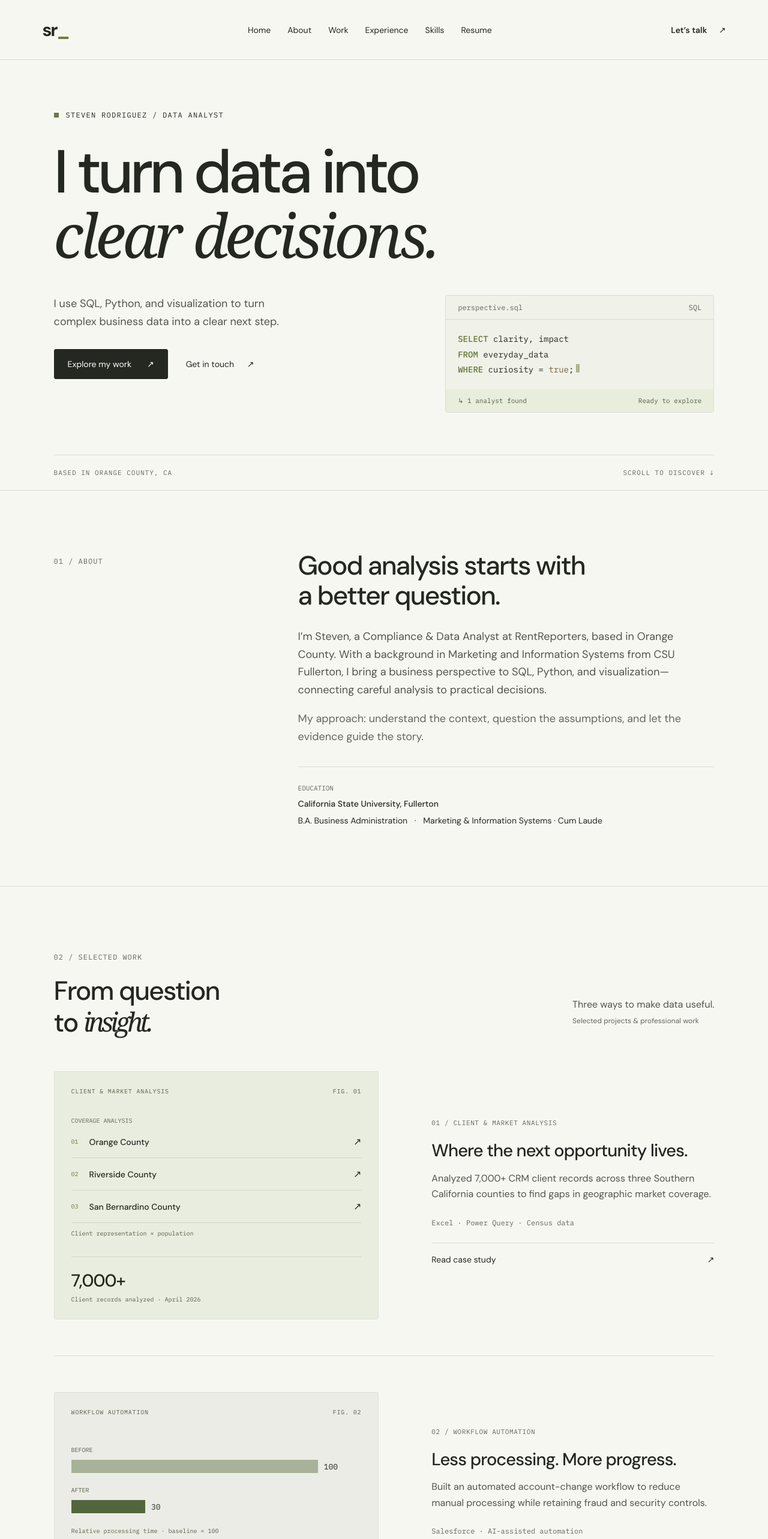
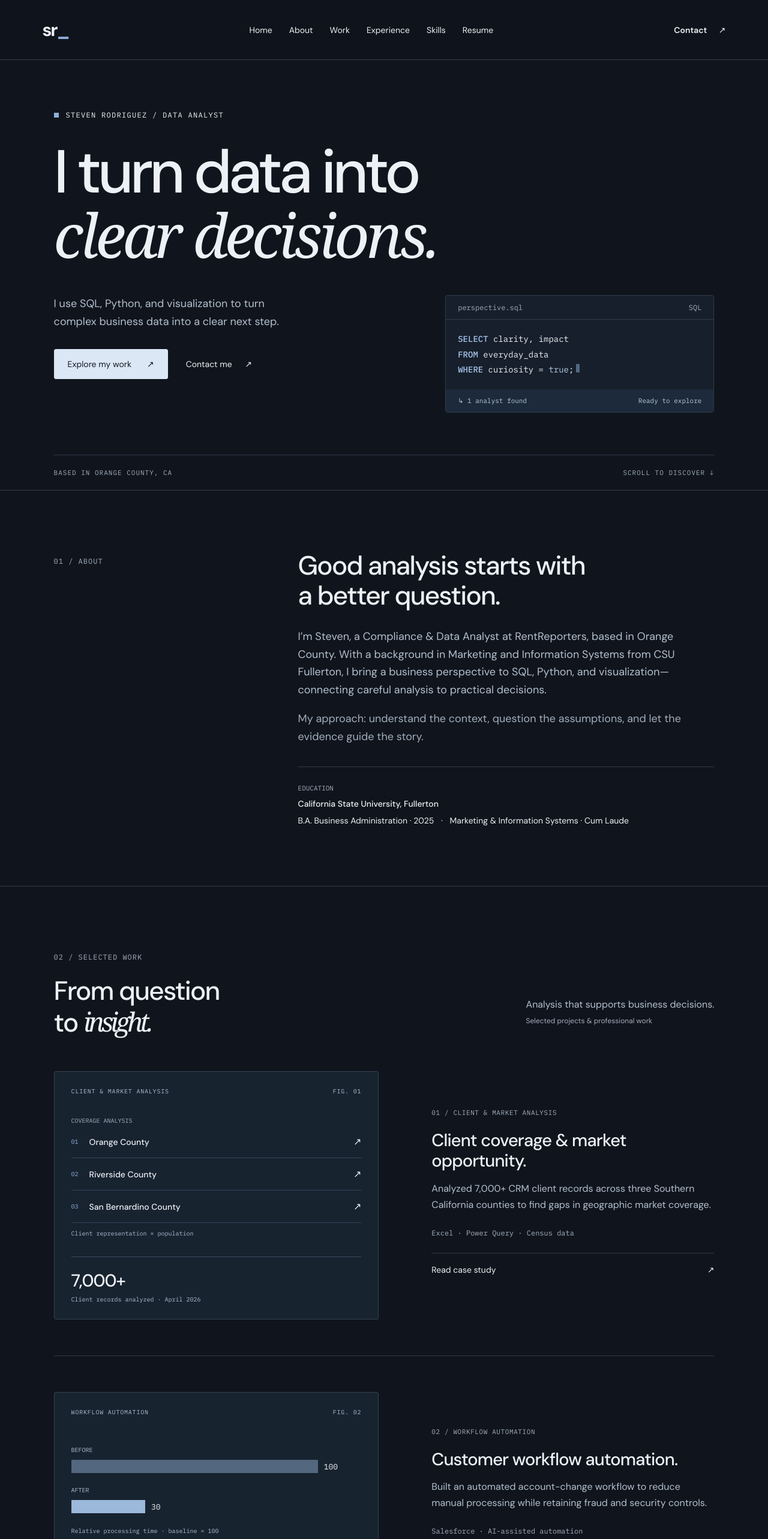
Before and after one commit to StevenRodriguezAnalyst/StevenRodriguezAnalyst.github.io, a React (Vite) app: page / in a window 1280 px wide. Shown: the top 2566 px of the page at 60% size. Built offline with nearby package versions, Linux system fonts and the light colour scheme.

Commit message:
Build Steven Rodriguez data analyst portfolio

```diff
--- a/index.html
+++ b/index.html
@@ -1 +1 @@
-<!doctype html><html lang="en"><head><meta charset="UTF-8"/><meta name="viewport" content="width=device-width, initial-scale=1.0"/><meta name="description" content="Steven Rodriguez — Data Analyst. Business-minded analysis, SQL, and clear data storytelling. Explore selected work and connect."/><meta property="og:title" content="Steven Rodriguez — Data Analyst"/><meta property="og:description" content="Turning data into clear decisions. Explore Steven’s analytical approach, background, and selected work."/><meta property="og:type" content="website"/><meta name="theme-color" content="#f7f7f2"/><link rel="icon" href="./favicon.svg"/><title>Steven Rodriguez — Data Analyst</title></head><body><div id="root"></div><script type="module" src="/src/main.tsx"></script></body></html>
+<!doctype html><html lang="en"><head><meta charset="UTF-8"/><meta name="viewport" content="width=device-width, initial-scale=1.0"/><meta name="description" content="Steven Rodriguez — Data Analyst. Business-minded analysis, SQL, and clear data storytelling. Explore selected work and connect."/><meta property="og:title" content="Steven Rodriguez — Data Analyst"/><meta property="og:description" content="Turning data into clear decisions. Explore Steven’s analytical approach, background, and selected work."/><meta property="og:type" content="website"/><meta name="theme-color" content="#10151d"/><link rel="icon" href="./favicon.svg"/><title>Steven Rodriguez — Data Analyst</title></head><body><div id="root"></div><script type="module" src="/src/main.tsx"></script></body></html>
--- a/src/data/portfolio.ts
+++ b/src/data/portfolio.ts
@@ -9,7 +9,7 @@ export const portfolio = {
   "bio": "I’m Steven, a Compliance & Data Analyst at RentReporters, based in Orange County. With a background in Marketing and Information Systems from CSU Fullerton, I bring a business perspective to SQL, Python, and visualization—connecting careful analysis to practical decisions.",
   "education": {
     "school": "California State University, Fullerton",
-    "dates": "B.A. Business Administration",
+    "dates": "B.A. Business Administration · 2025",
     "distinction": "Marketing & Information Systems · Cum Laude"
   },
   "experience": [
@@ -94,7 +94,7 @@ export const portfolio = {
   "projects": [
     {
       "id": "01",
-      "title": "Where the next opportunity lives.",
+      "title": "Client coverage & market opportunity.",
       "type": "Client & market analysis",
       "tools": "Excel · Power Query · Census data",
       "description": "Analyzed 7,000+ CRM client records across three Southern California counties to find gaps in geographic market coverage.",
@@ -107,7 +107,7 @@ export const portfolio = {
     },
     {
       "id": "02",
-      "title": "Less processing. More progress.",
+      "title": "Customer workflow automation.",
       "type": "Workflow automation",
       "tools": "Salesforce · AI-assisted automation",
       "description": "Built an automated account-change workflow to reduce manual processing while retaining fraud and security controls.",
@@ -120,7 +120,7 @@ export const portfolio = {
     },
     {
       "id": "03",
-      "title": "Reliable data, from end to end.",
+      "title": "ETL & reporting accuracy.",
       "type": "Data engineering & quality",
       "tools": "Jitterbit · Salesforce · ETL",
       "description": "Designed an end-to-end ETL pipeline to improve the accuracy of customer credit score reporting.",
--- a/src/main.tsx
+++ b/src/main.tsx
@@ -16,7 +16,7 @@ function App(){const [menu,setMenu]=useState(false);return <>
 <a href="#skills">Skills</a>
 <a href="#resume">Resume</a>
 </nav>
-<a className="nav-contact" href="#contact">Let’s talk <span>↗</span>
+<a className="nav-contact" href="#contact">Contact <span>↗</span>
 </a>
 </header>
 <main id="main">
@@ -32,7 +32,7 @@ function App(){const [menu,setMenu]=useState(false);return <>
 <div className="actions">
 <a className="button dark" href="#work">Explore my work <span>↗</span>
 </a>
-<a className="text-link" href="#contact">Get in touch <span>↗</span>
+<a className="text-link" href="#contact">Contact me <span>↗</span>
 </a>
 </div>
 </div>
@@ -75,7 +75,7 @@ function App(){const [menu,setMenu]=useState(false);return <>
 <h2>From question<br/>to <span className="serif">insight.</span>
 </h2>
 </div>
-<p>Three ways to make data useful.<br/>
+<p>Analysis that supports business decisions.<br/>
 <span className="sample-note">Selected projects & professional work</span>
 </p>
 </div>{p.projects.map(project=>
@@ -198,10 +198,10 @@ function App(){const [menu,setMenu]=useState(false);return <>
 </section>
 <section id="contact" className="section contact">
 <div className="label">06 / WHAT’S NEXT</div>
-<h2>Have a question<br/>worth <span className="serif">exploring?</span>
+<h2>Let’s turn insight<br/>into <span className="serif">impact.</span>
 </h2>
 <div className="contact-bottom">
-<p>Let’s connect and see where the data takes us.</p>
+<p>Connect with me about data analytics, business intelligence, and process improvement.</p>
 <a className="button dark" href={p.email ? 'mailto:'+p.email : p.linkedin} target={p.email?undefined:'_blank'} rel="noreferrer">{p.email?'Email me':'Connect on LinkedIn'} <span>↗</span>
 </a>
 </div>
--- a/src/style.css
+++ b/src/style.css
@@ -1,45 +1,45 @@
 @import url('https://fonts.googleapis.com/css2?family=DM+Sans:wght@400;450;500;550;600;650;700&family=IBM+Plex+Mono:wght@400;500&display=swap');
-:root{font-family:'DM Sans',sans-serif;color:#242820;background:#f7f7f2;font-synthesis:none;font-weight:400;--muted:#64685e;--line:#d9dcd2;--accent:#ddf58a}
+:root{font-family:'DM Sans',sans-serif;color:#edf0f5;background:#10151d;font-synthesis:none;font-weight:400;--muted:#a1adbc;--line:#303b4a;--accent:#192535}
 *{box-sizing:border-box}
 html{scroll-behavior:smooth;scroll-padding-top:100px}
 body{margin:0}
 a{color:inherit;text-decoration:none}
 button{font:inherit}
 a,button,summary{-webkit-tap-highlight-color:transparent}
-a:focus-visible,button:focus-visible,summary:focus-visible{outline:2px solid #49641e;outline-offset:6px}
+a:focus-visible,button:focus-visible,summary:focus-visible{outline:2px solid #a8c5ef;outline-offset:6px}
 .skip{position:absolute;left:20px;top:-100px;z-index:10;background:white;padding:14px}
 .skip:focus{top:10px}
-header{height:100px;margin:auto;padding:0 5.5%;display:flex;align-items:center;justify-content:space-between;border-bottom:1px solid var(--line);position:sticky;top:0;background:#f7f7f2f5;backdrop-filter:blur(16px);z-index:5}
+header{height:100px;margin:auto;padding:0 5.5%;display:flex;align-items:center;justify-content:space-between;border-bottom:1px solid var(--line);position:sticky;top:0;background:#10151df5;backdrop-filter:blur(16px);z-index:5}
 .brand{font-size:30px;font-weight:650;letter-spacing:-2px}
-.brand span{color:#6b7b42}
+.brand span{color:#8fafd8}
 nav{display:flex;gap:28px;font-size:14px}
 .nav-contact{font-size:14px;font-weight:550}
 .nav-contact span{margin-left:16px}
-nav a:hover,.text-link:hover{color:#627331}
+nav a:hover,.text-link:hover{color:#b8ccec}
 .hero,.section,footer{max-width:1440px;margin:auto;padding-left:7%;padding-right:7%}
 .hero{padding-top:84px}
 .eyebrow,.label,.mono,.hero-foot,.query{font-family:'IBM Plex Mono',monospace}
 .eyebrow{font-size:12px;letter-spacing:1.3px;display:flex;align-items:center;gap:12px}
-.square{width:8px;height:8px;background:#6b7b42}
+.square{width:8px;height:8px;background:#8fafd8}
 h1{font-size:clamp(62px,7.9vw,112px);letter-spacing:-6px;line-height:1.04;font-weight:500;margin:35px 0 44px}
 .serif{font-family:Georgia,serif;font-weight:400;font-style:italic;letter-spacing:-5px}
-p{font-size:18px;line-height:1.65;color:#51564b}
+p{font-size:18px;line-height:1.65;color:#b3bfcd}
 .hero-bottom{display:grid;grid-template-columns:1.3fr 1fr;gap:70px;align-items:start}
 .hero-bottom p{margin:0 0 30px}
 .actions{display:flex;gap:30px;align-items:center}
 .button{min-height:50px;display:inline-flex;align-items:center;justify-content:center;padding:14px 22px;gap:26px;font-size:14px;border:1px solid var(--line);border-radius:3px;transition:background .2s,transform .2s}
-.button:hover{transform:translateY(-2px);background:#e9eddc}
-.dark{background:#242820;color:#fff;border-color:#242820}
-.dark:hover{background:#414b33}
+.button:hover{transform:translateY(-2px);background:#223044}
+.dark{background:#edf0f5;color:#fff;border-color:#edf0f5}
+.dark:hover{background:#c4d5ed}
 .text-link{font-size:14px;padding:14px 0}
 .text-link span{margin-left:18px}
-.query{border:1px solid var(--line);border-radius:4px;background:#f0f1e9}
+.query{border:1px solid var(--line);border-radius:4px;background:#161f2b}
 .query-top{display:flex;justify-content:space-between;padding:12px 20px;border-bottom:1px solid var(--line);font-size:12px;color:var(--muted)}
 code{display:block;padding:20px;font:14px/1.8 'IBM Plex Mono',monospace}
-code b{font-weight:500;color:#617533}
-code em{color:#7b6236;font-style:normal}
-.query-foot{font-size:11px;padding:12px 20px;background:#e9eddc;display:flex;justify-content:space-between;color:#555e46}
-.cursor{display:inline-block;background:#6b7b42;width:6px;height:14px;margin-left:4px;animation:blink 1.2s steps(2) infinite}
+code b{font-weight:500;color:#95b8e7}
+code em{color:#b6c9e3;font-style:normal}
+.query-foot{font-size:11px;padding:12px 20px;background:#223044;display:flex;justify-content:space-between;color:#b7c7dd}
+.cursor{display:inline-block;background:#8fafd8;width:6px;height:14px;margin-left:4px;animation:blink 1.2s steps(2) infinite}
 .hero-foot{margin-top:70px;padding:22px 0;border-top:1px solid var(--line);display:flex;justify-content:space-between;font-size:11px;letter-spacing:1px;color:var(--muted)}
 .section{padding-top:100px;padding-bottom:100px;border-top:1px solid var(--line);scroll-margin-top:0}
 .about{display:grid;grid-template-columns:1fr 2fr;gap:60px}
@@ -85,10 +85,10 @@ footer{gap:24px;flex-wrap:wrap}
 .sample-note{font-size:12px!important;line-height:1.6;color:var(--muted)}
 .project{display:grid;grid-template-columns:1.15fr 1fr;gap:8%;align-items:center;padding:0 0 60px;margin-bottom:60px;border-bottom:1px solid var(--line)}
 .project:last-child{margin-bottom:0;border:0;padding-bottom:0}
-.project-visual{background:#e9eddf;padding:26px 28px;min-width:0;border:1px solid #dde2d2;border-radius:3px}
-.visual-label,.visual-bottom span,.heatmap,.bar-chart span,.axis-title,.x-axis{font:10px 'IBM Plex Mono',monospace;color:#586149}
+.project-visual{background:#182330;padding:26px 28px;min-width:0;border:1px solid #344253;border-radius:3px}
+.visual-label,.visual-bottom span,.heatmap,.bar-chart span,.axis-title,.x-axis{font:10px 'IBM Plex Mono',monospace;color:#acbbcc}
 .visual-label{display:flex;justify-content:space-between;gap:20px;letter-spacing:.8px}
-.visual-bottom{border-top:1px solid #ced7bf;padding-top:20px;display:flex;flex-direction:column;gap:6px}
+.visual-bottom{border-top:1px solid #38495c;padding-top:20px;display:flex;flex-direction:column;gap:6px}
 .visual-bottom strong{font-size:29px;font-weight:450;letter-spacing:-1px}
 .heatmap{margin:30px 0}
 .heat-head,.heat-row{display:grid;grid-template-columns:1.3fr repeat(4,1fr);gap:5px;align-items:center;margin-bottom:5px}
@@ -101,23 +101,23 @@ h3{font-size:29px;font-weight:450;letter-spacing:-.9px;line-height:1.2;margin:20
 details{border-top:1px solid var(--line)}
 summary{padding:18px 0;cursor:pointer;font-size:14px;list-style:none;display:flex;justify-content:space-between}
 summary::-webkit-details-marker{display:none}
-summary:hover{color:#627331}
+summary:hover{color:#b8ccec}
 details[open] summary span{transform:rotate(90deg)}
 .case-study{padding-bottom:10px}
 .case-study h4{font-size:14px;font-weight:600;margin:20px 0 6px}
 .case-study p{margin-top:0;font-size:14px}
-.bars{background:#ecece7}
-.bar-chart{height:180px;display:flex;align-items:flex-end;gap:13px;padding:20px 4px 27px;margin:22px 0 16px;border-bottom:1px solid #cbd0c2}
+.bars{background:#182330}
+.bar-chart{height:180px;display:flex;align-items:flex-end;gap:13px;padding:20px 4px 27px;margin:22px 0 16px;border-bottom:1px solid #354357}
 .bar-chart>div{height:100%;flex:1;display:flex;justify-content:flex-end;flex-direction:column;position:relative}
-.bar-chart>div>div{background:#7c8a5e;min-height:10px;border-radius:2px 2px 0 0}
-.bar-chart>div:nth-child(even)>div{background:#445337}
+.bar-chart>div>div{background:#91a8c4;min-height:10px;border-radius:2px 2px 0 0}
+.bar-chart>div:nth-child(even)>div{background:#607e9f}
 .bar-chart span{position:absolute;bottom:-20px;left:35%}
-.scatter{background:#edf0e5}
-.scatter-chart{height:190px;margin:24px 0 20px;position:relative;border-left:1px solid #cbd0c2;border-bottom:1px solid #cbd0c2;background:repeating-linear-gradient(0deg,transparent,transparent 39px,#dce2d2 40px)}
+.scatter{background:#182330}
+.scatter-chart{height:190px;margin:24px 0 20px;position:relative;border-left:1px solid #354357;border-bottom:1px solid #354357;background:repeating-linear-gradient(0deg,transparent,transparent 39px,#2b3b4f 40px)}
 .scatter-chart i{position:absolute;width:9px;height:9px;border-radius:50%}
 .axis-title{position:absolute;top:0;left:8px;font-size:8px}
 .x-axis{position:absolute;bottom:-15px;right:0;font-size:8px}
-.experience{display:grid;grid-template-columns:1fr 2fr;gap:60px;background:#f0f1ea}
+.experience{display:grid;grid-template-columns:1fr 2fr;gap:60px;background:#141d28}
 .experience-row{padding-top:28px;border-top:1px solid var(--line)}
 .experience-meta{display:flex;justify-content:space-between;gap:20px;font:11px/1.6 'IBM Plex Mono',monospace;color:var(--muted)}
 .experience-row h3{max-width:540px}
@@ -134,13 +134,13 @@ details[open] summary span{transform:rotate(90deg)}
 .resume p{font-size:16px}
 .button:disabled{cursor:not-allowed;opacity:.55;transform:none}
 .contact{background:var(--accent)}
-.contact .label{color:#525c37;margin-bottom:35px}
+.contact .label{color:#bac8da;margin-bottom:35px}
 .contact h2{font-size:clamp(50px,6.5vw,88px);letter-spacing:-4px}
 .contact .serif{letter-spacing:-3px}
 .contact-bottom{display:flex;justify-content:space-between;align-items:center;gap:30px}
 .contact-bottom p{font-size:17px}
-.socials{display:flex;gap:30px;border-top:1px solid #bcd46b;padding-top:24px;margin-top:42px;font-size:13px}
-.socials span{color:#525c37}
+.socials{display:flex;gap:30px;border-top:1px solid #3a4c64;padding-top:24px;margin-top:42px;font-size:13px}
+.socials span{color:#bac8da}
 
 @media(max-width:1000px){nav{gap:18px}
 .hero-bottom{gap:30px}
@@ -152,7 +152,7 @@ details[open] summary span{transform:rotate(90deg)}
 
 @media(max-width:760px){.menu-toggle{display:block;min-height:44px;background:none;border:0;font-size:14px;margin-left:auto;margin-right:24px}
 nav{display:none}
-nav.is-open{display:flex;position:absolute;top:78px;left:0;right:0;margin:0;padding:20px 6%;background:#f7f7f2;border-bottom:1px solid var(--line);flex-wrap:wrap;gap:6px 24px}
+nav.is-open{display:flex;position:absolute;top:78px;left:0;right:0;margin:0;padding:20px 6%;background:#10151d;border-bottom:1px solid var(--line);flex-wrap:wrap;gap:6px 24px}
 nav.is-open a{display:block!important;padding:12px 0;min-height:44px}
 .section-heading{align-items:start;flex-direction:column;gap:18px;margin-bottom:36px}
 .section-heading p{margin:0}
@@ -175,25 +175,25 @@ nav.is-open a{display:block!important;padding:12px 0;min-height:44px}
 }
 
 .experience-row+.experience-row{margin-top:40px}
-.accomplishments{padding-left:18px;font-size:15px;line-height:1.7;color:#51564b}
+.accomplishments{padding-left:18px;font-size:15px;line-height:1.7;color:#b3bfcd}
 .accomplishments li{padding-left:5px;margin-bottom:12px}
 .market-figure{margin:30px 0}
 .market-figure>.mono{font-size:10px;color:var(--muted)}
-.market-figure>div{display:flex;align-items:center;gap:18px;border-bottom:1px solid #cdd6c0;padding:16px 0}
-.market-figure>div .mono{font-size:10px;color:#6b7b42}
+.market-figure>div{display:flex;align-items:center;gap:18px;border-bottom:1px solid #344458;padding:16px 0}
+.market-figure>div .mono{font-size:10px;color:#8fafd8}
 .market-figure strong{font-size:14px;font-weight:450;flex:1}
-.market-figure p,.comparison p{font:10px/1.6 'IBM Plex Mono',monospace;color:#586149}
+.market-figure p,.comparison p{font:10px/1.6 'IBM Plex Mono',monospace;color:#acbbcc}
 .comparison{padding:35px 0 18px}
 .comparison>div{margin:15px 0 22px;display:flex;flex-wrap:wrap;gap:10px}
-.comparison span{font:10px 'IBM Plex Mono',monospace;width:100%;color:#586149}
+.comparison span{font:10px 'IBM Plex Mono',monospace;width:100%;color:#acbbcc}
 .comparison i{display:block;height:22px;background:#52663b;max-width:85%}
 .comparison>div:first-child i{background:#a8b298}
 .comparison b{font:13px 'IBM Plex Mono',monospace;align-self:center;font-weight:400}
 .pipeline{padding:28px 8px;display:flex;flex-direction:column;align-items:center;gap:5px}
-.pipeline>div{border:1px solid #bfcbae;width:100%;padding:13px 18px;display:flex;align-items:center;gap:24px;background:#f7f7f288}
-.pipeline span{font:10px 'IBM Plex Mono',monospace;color:#627331}
+.pipeline>div{border:1px solid #40536b;width:100%;padding:13px 18px;display:flex;align-items:center;gap:24px;background:#151d29}
+.pipeline span{font:10px 'IBM Plex Mono',monospace;color:#b8ccec}
 .pipeline strong{font-weight:450;font-size:14px}
-.pipeline>b{font-size:15px;color:#7c8a5e;font-weight:400}
+.pipeline>b{font-size:15px;color:#91a8c4;font-weight:400}
 
 @media(max-width:400px){h1{font-size:40px;letter-spacing:-2.3px}
 .serif{letter-spacing:-2.3px}
@@ -205,3 +205,7 @@ nav.is-open a{display:block!important;padding:12px 0;min-height:44px}
 .visual-label{font-size:9px;gap:8px}
 .contact h2{font-size:43px}
 }
+
+
+/* Dark professional palette: graphite surfaces with restrained blue accents. */
+.dark{background:#dce7f5;color:#101924;border-color:#dce7f5}.dark:hover{background:#bcd0e9}.button:hover{background:#27394f;color:#fff}.dark:hover{color:#101924}.skip{background:#1b2a3d;color:#fff}.comparison>div:first-child i{background:#53677f}.comparison i{background:#9cb8db}.contact .button{background:#dce7f5;color:#101924}code b{color:#a7c5ed}.query-foot{background:#1c2a3b}.button:disabled{color:#c0cbda}.heat-row{color:#dae3ee}
```
Also changed, not shown: public/favicon.svg, 1 other file (tests, documents, lock files or other folders).
